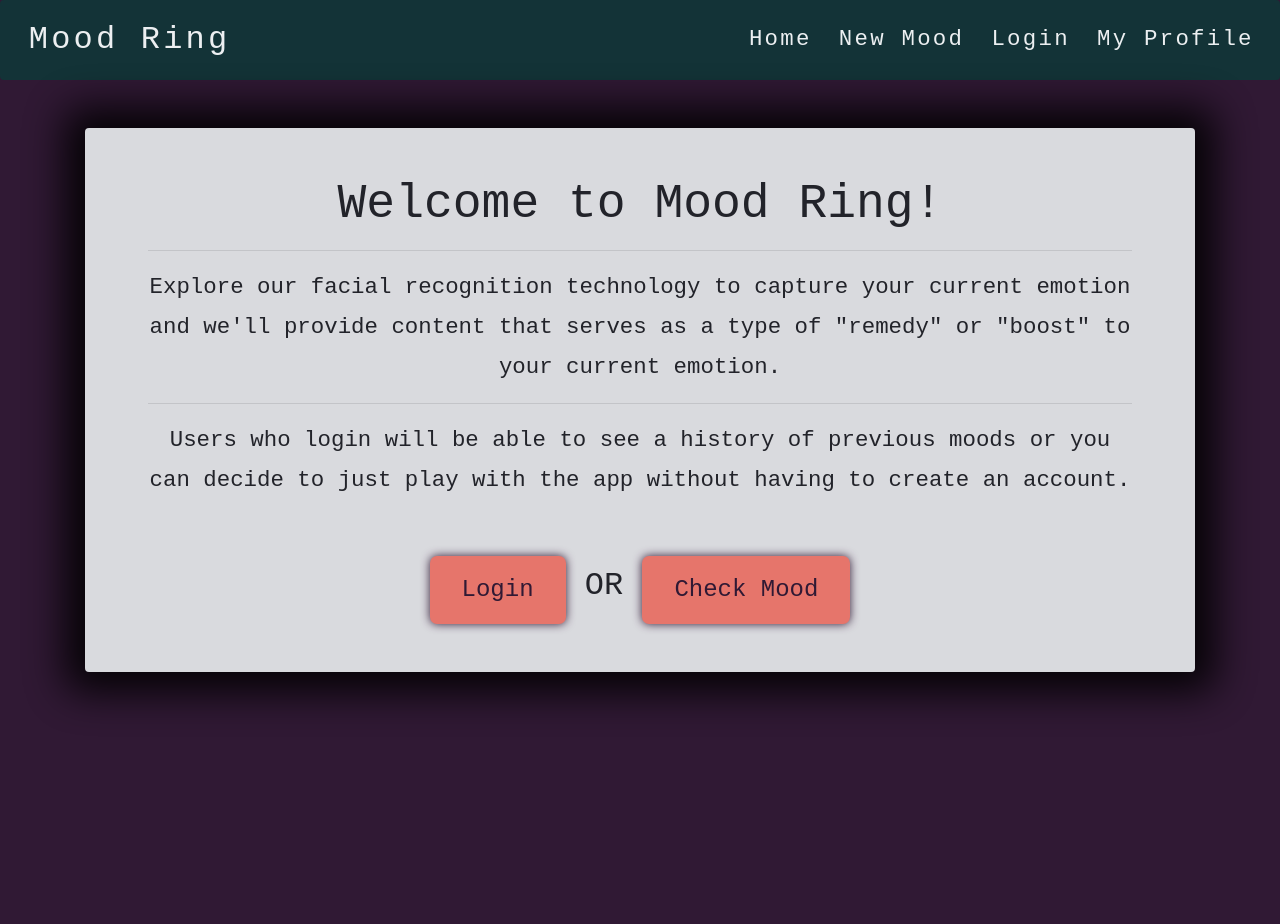
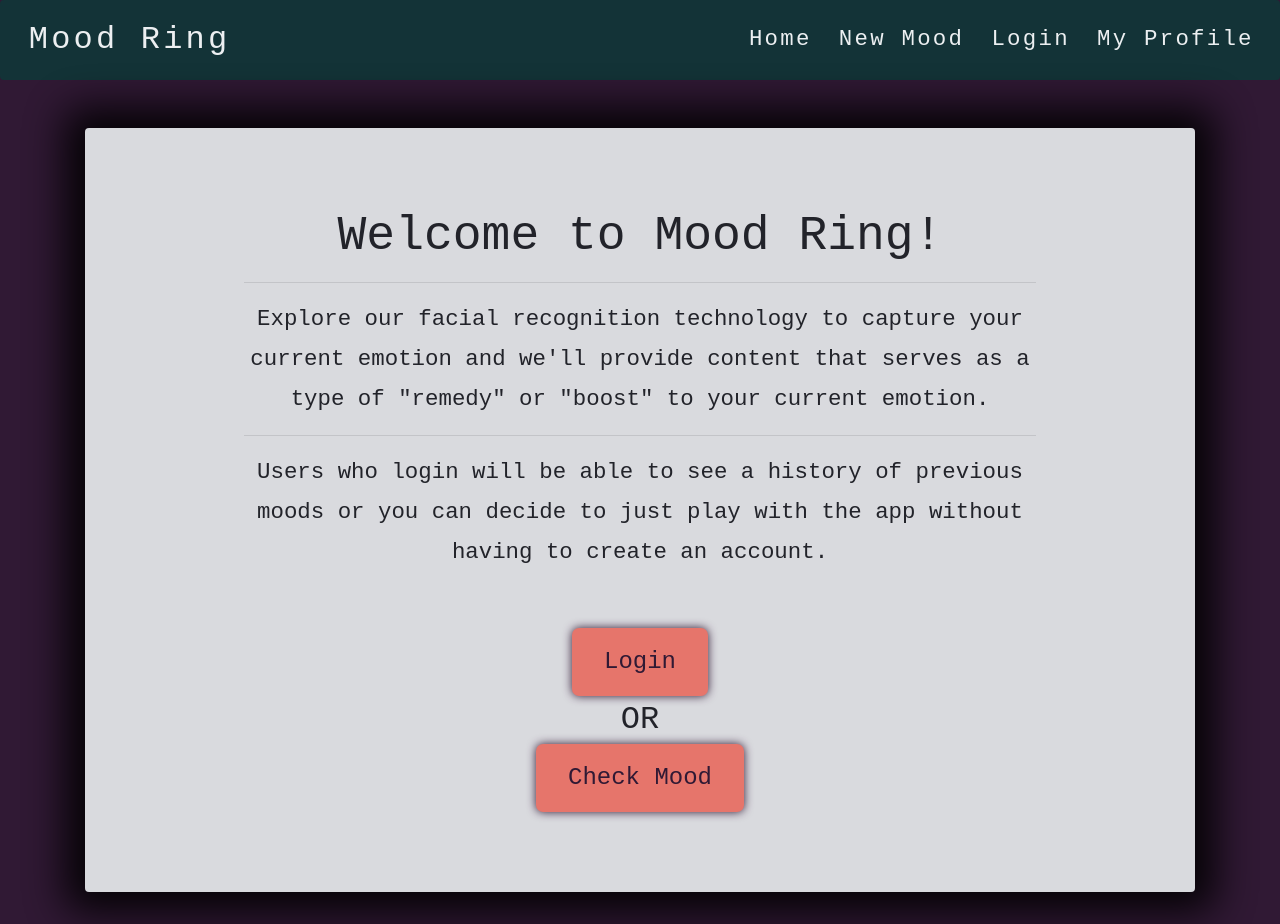
Before and after one commit to haywah27/mood-ring, a React (Create React App) app in the folder client/: page / in a window 1280 px wide. Before the commit the page ends 800 px from the top, so only its background shows below. Built offline with nearby package versions, Linux system fonts and the light colour scheme.

Commit message:
media query break points for home screen

```diff
--- a/client/src/pages/Home.css
+++ b/client/src/pages/Home.css
@@ -9,7 +9,7 @@
   opacity: 0.9;
   margin-top: 3rem;
   box-shadow: 0px 0px 40px 20px black;
-  padding: 3rem;
+  padding: 9rem;
 }
 
 .title {
@@ -37,3 +37,25 @@
 .getStartedButton:hover {
   background-color: #468499;
 }
+
+@media (max-width: 575.98px) {
+  .dimension {
+  padding: 2rem;
+
+  }
+}
+
+@media (min-width: 576px) {
+  .dimension {
+    padding: 3rem;
+  }
+}
+
+
+@media (min-width: 992px) {
+  .dimension {
+    padding: 9rem;
+    padding-top: 5rem;
+    padding-bottom: 5rem;
+  }
+}
--- a/client/src/pages/Home.js
+++ b/client/src/pages/Home.js
@@ -20,7 +20,7 @@ function Home() {
             <Button href="/login" className="getStartedButton" size="huge">
               Login
             </Button>
-            <span className="subtitle"> OR </span>
+            <div className="subtitle"> OR </div>
             <Button href="/new-mood" className="getStartedButton" size="huge">
               Check Mood
             </Button>
```
